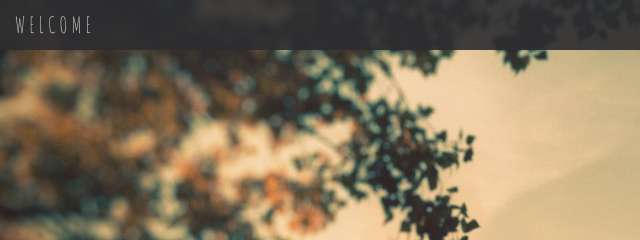
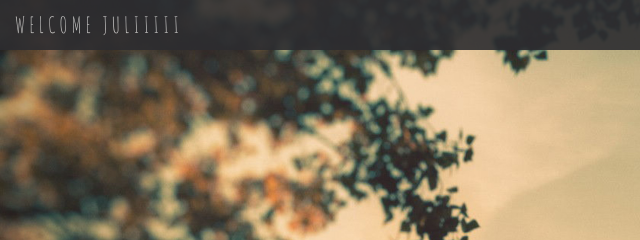
Before and after one commit to Naveen12311/Naveen12311.github.io, a plain HTML site: page index.html in a window 1280 px wide. Shown: the top 240 px of the page, 0-640 px from the left. Drawn offline with nearby package versions, Linux system fonts and the light colour scheme.

Commit message:
Update index.html

```diff
--- a/index.html
+++ b/index.html
@@ -140,7 +140,7 @@ $(document).ready(function(){
         <span class="icon-bar"></span>
         <span class="icon-bar"></span>
       </button>
-      <a class="navbar-brand" href="#myPage">WELCOME</a>
+      <a class="navbar-brand" href="#myPage">WELCOME JULIIIII </a>
     </div>
     <div class="collapse navbar-collapse" id="myNavbar">
       <ul class="nav navbar-nav navbar-right">
```
